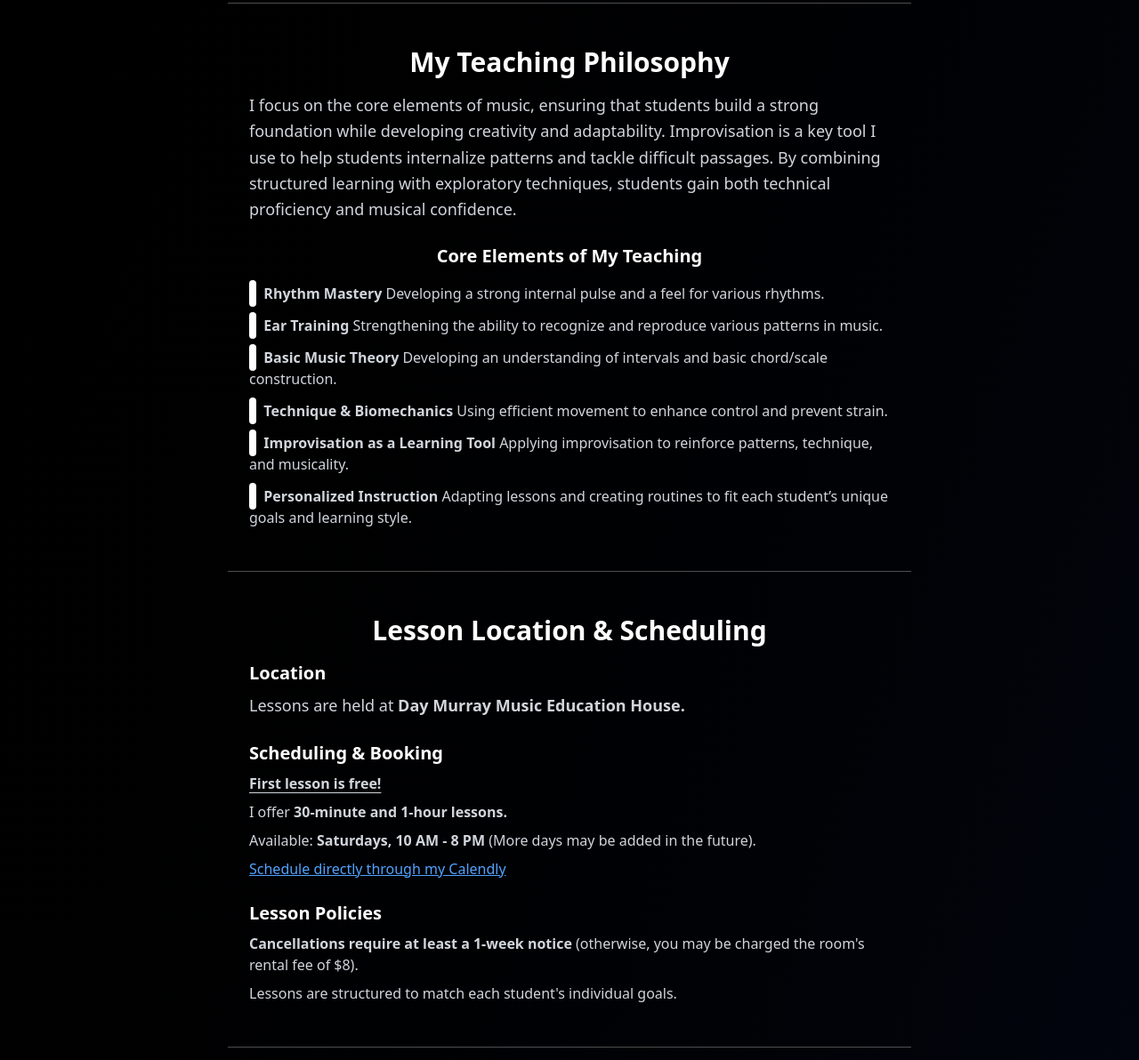
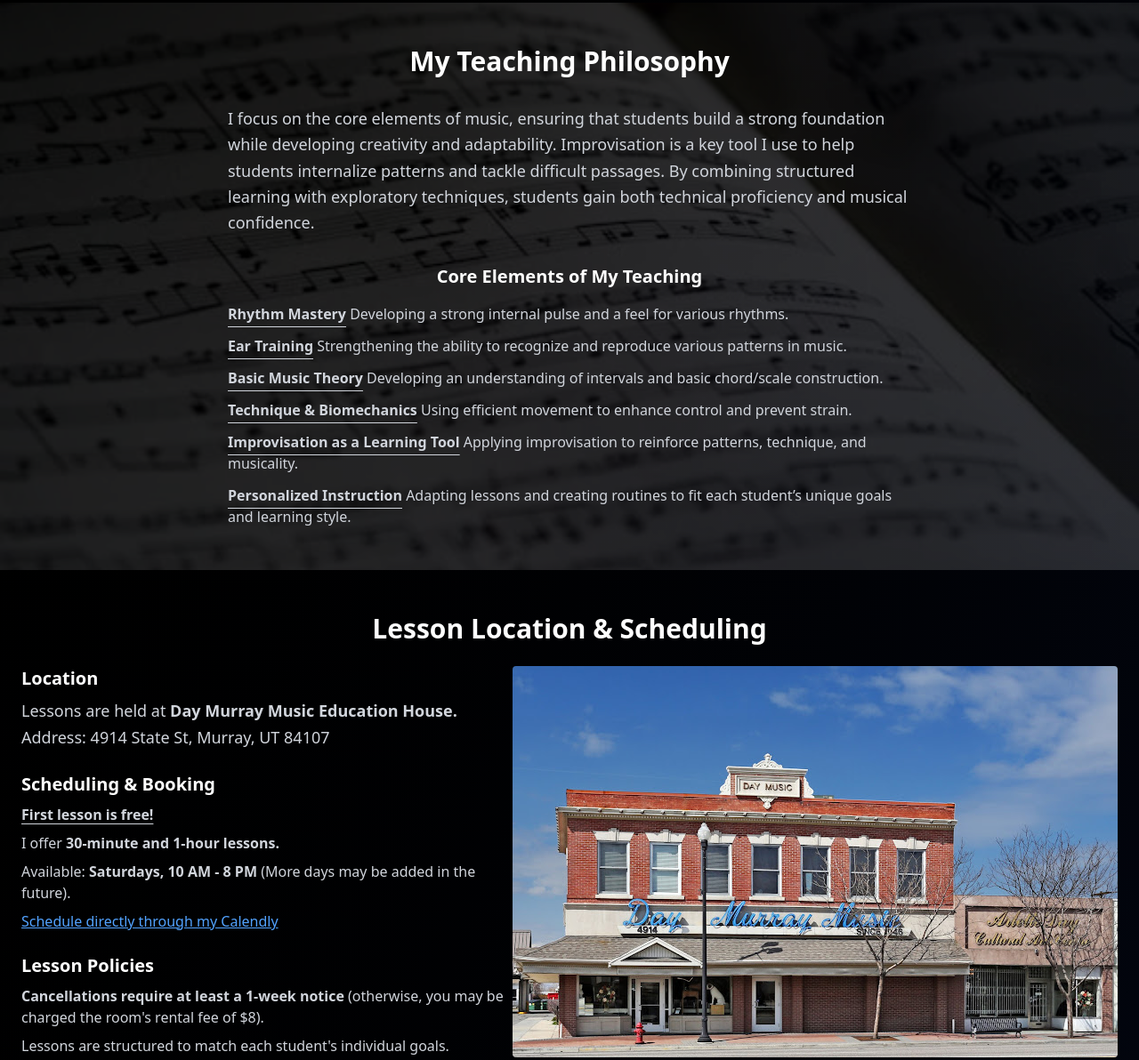
Before and after one commit to sunnycc17/andrew-shaw-tutoring, a website: page index.html in a window 1280 px wide. Shown: the part 967-2159 px from the top of the page at 89% size. Drawn offline with nearby package versions, Linux system fonts and the light colour scheme.

Commit message:
changes to my approach section/bg img/styles

```diff
--- a/index.html
+++ b/index.html
@@ -256,76 +256,99 @@
       <!-- approach section -->
       <section
         id="my-approach"
-        class="mx-auto max-w-3xl border-t border-b border-white/30 p-6 py-12 text-white"
+        class="relative mx-auto flex flex-col items-center justify-center p-6 py-12 text-white"
       >
-        <h2 class="mb-4 text-center text-3xl font-bold">
+        <img
+          src="public/lesson-bg.webp"
+          alt="music notes book"
+          class="absolute inset-0 h-full w-full object-cover opacity-20"
+        />
+
+        <div
+          class="relative flex max-w-3xl flex-col items-center justify-center"
+        >
+          <h2 class="mb-8 text-center text-3xl font-bold">
             My Teaching Philosophy
           </h2>
           <p class="text-lg leading-relaxed text-gray-300">
-          I focus on the core elements of music, ensuring that students build a
-          strong foundation while developing creativity and adaptability.
+            I focus on the core elements of music, ensuring that students build
+            a strong foundation while developing creativity and adaptability.
             Improvisation is a key tool I use to help students internalize
             patterns and tackle difficult passages. By combining structured
             learning with exploratory techniques, students gain both technical
             proficiency and musical confidence.
           </p>
 
-        <div class="mt-6 space-y-4">
+          <div class="mt-8 space-y-4">
             <h3 class="text-center text-xl font-semibold">
               Core Elements of My Teaching
             </h3>
 
             <ul class="space-y-3 text-gray-300">
-            <li class="">
-              <span class="rounded-full bg-white p-1 text-black"> </span>
-              <strong>&nbsp; Rhythm Mastery</strong> Developing a strong
-              internal pulse and a feel for various rhythms.
+              <li>
+                <strong class="underline underline-offset-8"
+                  >Rhythm Mastery</strong
+                >
+                Developing a strong internal pulse and a feel for various
+                rhythms.
               </li>
-            <li class="">
-              <span class="rounded-full bg-white p-1 text-black"> </span>
-              <strong>&nbsp; Ear Training</strong> Strengthening the ability to
-              recognize and reproduce various patterns in music.
+              <li>
+                <strong class="underline underline-offset-8"
+                  >Ear Training</strong
+                >
+                Strengthening the ability to recognize and reproduce various
+                patterns in music.
               </li>
-            <li class="">
-              <span class="rounded-full bg-white p-1 text-black"> </span>
-              <strong>&nbsp; Basic Music Theory</strong> Developing an
-              understanding of intervals and basic chord/scale construction.
+              <li>
+                <strong class="underline underline-offset-8"
+                  >Basic Music Theory</strong
+                >
+                Developing an understanding of intervals and basic chord/scale
+                construction.
               </li>
-            <li class="">
-              <span class="rounded-full bg-white p-1 text-black"> </span>
-              <strong>&nbsp; Technique & Biomechanics</strong> Using efficient
-              movement to enhance control and prevent strain.
+              <li>
+                <strong class="underline underline-offset-8"
+                  >Technique & Biomechanics</strong
+                >
+                Using efficient movement to enhance control and prevent strain.
               </li>
-            <li class="">
-              <span class="rounded-full bg-white p-1 text-black"> </span>
-              <strong>&nbsp; Improvisation as a Learning Tool</strong> Applying
-              improvisation to reinforce patterns, technique, and musicality.
+              <li>
+                <strong class="underline underline-offset-8"
+                  >Improvisation as a Learning Tool</strong
+                >
+                Applying improvisation to reinforce patterns, technique, and
+                musicality.
               </li>
-            <li class="">
-              <span class="rounded-full bg-white p-1 text-black"></span>
-              <strong>&nbsp; Personalized Instruction</strong> Adapting lessons
-              and creating routines to fit each student’s unique goals and
-              learning style.
+              <li>
+                <strong class="underline underline-offset-8"
+                  >Personalized Instruction</strong
+                >
+                Adapting lessons and creating routines to fit each student’s
+                unique goals and learning style.
               </li>
             </ul>
+          </div>
         </div>
       </section>
 
       <!-- lesson information -->
       <section
         id="lesson-information"
-        class="mx-auto max-w-3xl border-b border-white/30 p-6 py-12 text-white"
+        class="border-b border-white/30 p-6 py-12 text-white"
       >
         <h2 class="mb-4 text-center text-3xl font-bold">
           Lesson Location & Scheduling
         </h2>
 
+        <div class="mt-6 flex">
+          <div>
             <!-- Location -->
             <div class="mb-6">
               <h3 class="mb-2 text-xl font-semibold">Location</h3>
               <p class="text-lg leading-relaxed text-gray-300">
                 Lessons are held at
                 <strong>Day Murray Music Education House.</strong>
+                Address: 4914 State St, Murray, UT 84107
               </p>
             </div>
 
@@ -340,8 +363,8 @@
                 </li>
                 <li>I offer <strong>30-minute and 1-hour lessons.</strong></li>
                 <li>
-              Available: <strong>Saturdays, 10 AM - 8 PM</strong> (More days may
-              be added in the future).
+                  Available: <strong>Saturdays, 10 AM - 8 PM</strong> (More days
+                  may be added in the future).
                 </li>
                 <li>
                   <a
@@ -358,13 +381,23 @@
               <h3 class="mb-2 text-xl font-semibold">Lesson Policies</h3>
               <ul class="space-y-2 text-gray-300">
                 <li>
-              <strong>Cancellations require at least a 1-week notice</strong>
+                  <strong
+                    >Cancellations require at least a 1-week notice</strong
+                  >
                   (otherwise, you may be charged the room's rental fee of $8).
                 </li>
                 <li>
-              Lessons are structured to match each student's individual goals.
+                  Lessons are structured to match each student's individual
+                  goals.
                 </li>
               </ul>
+            </div>
+          </div>
+          <img
+            src="public/day murray.webp"
+            alt="Day murray music house"
+            class="rounded"
+          />
         </div>
       </section>
 
@@ -580,7 +613,8 @@
               </li>
               <li>
                 <a
-                  href="#"
+                  target="blank"
+                  href="https://www.instagram.com/andrew__2022/"
                   class="transition hover:underline hover:underline-offset-4"
                   ><i class="ri-instagram-line"></i> Instagram</a
                 >
```
Also changed, not shown: public/lesson-bg.webp (added), src/output.css. Lines whose indentation alone changed are shown as unchanged.
